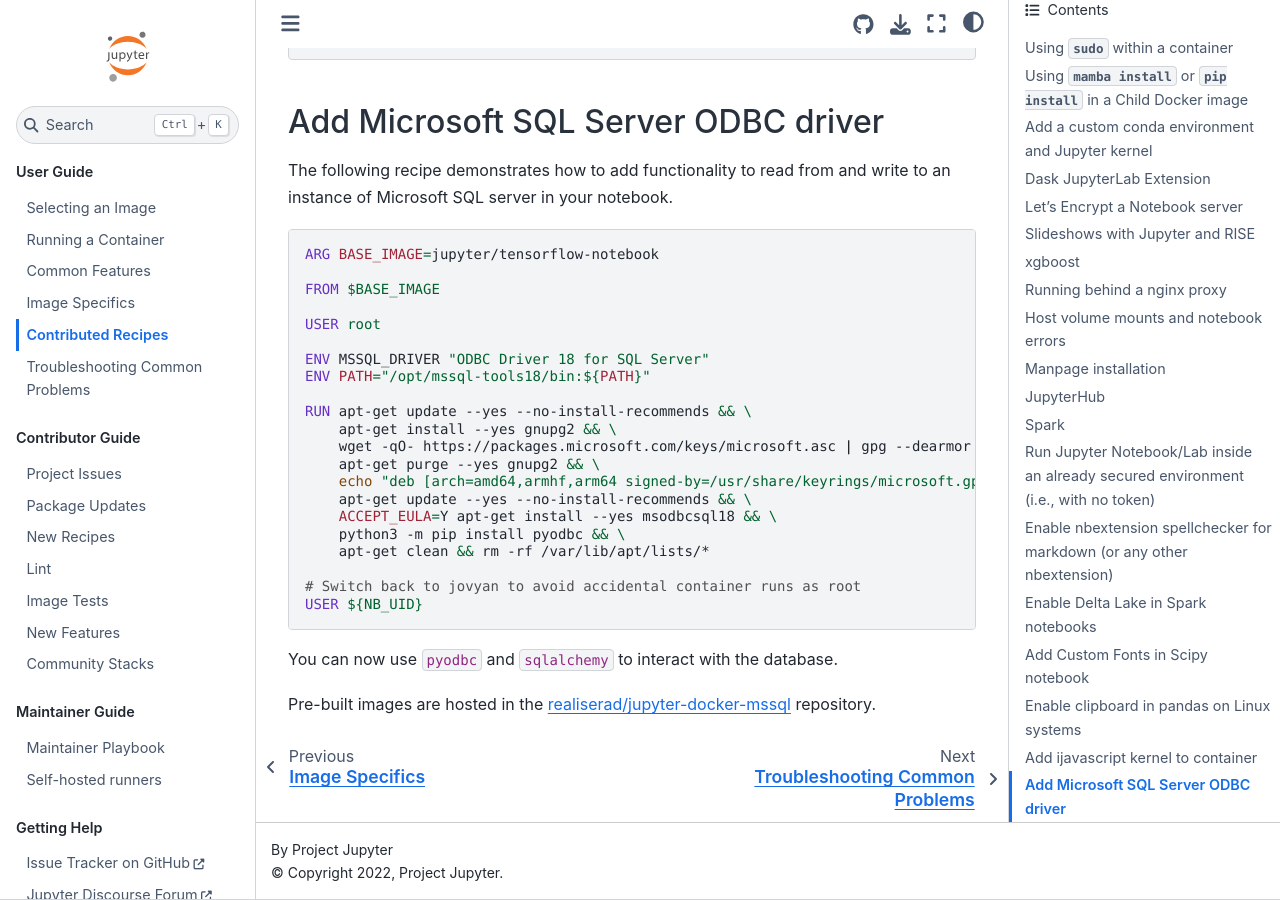
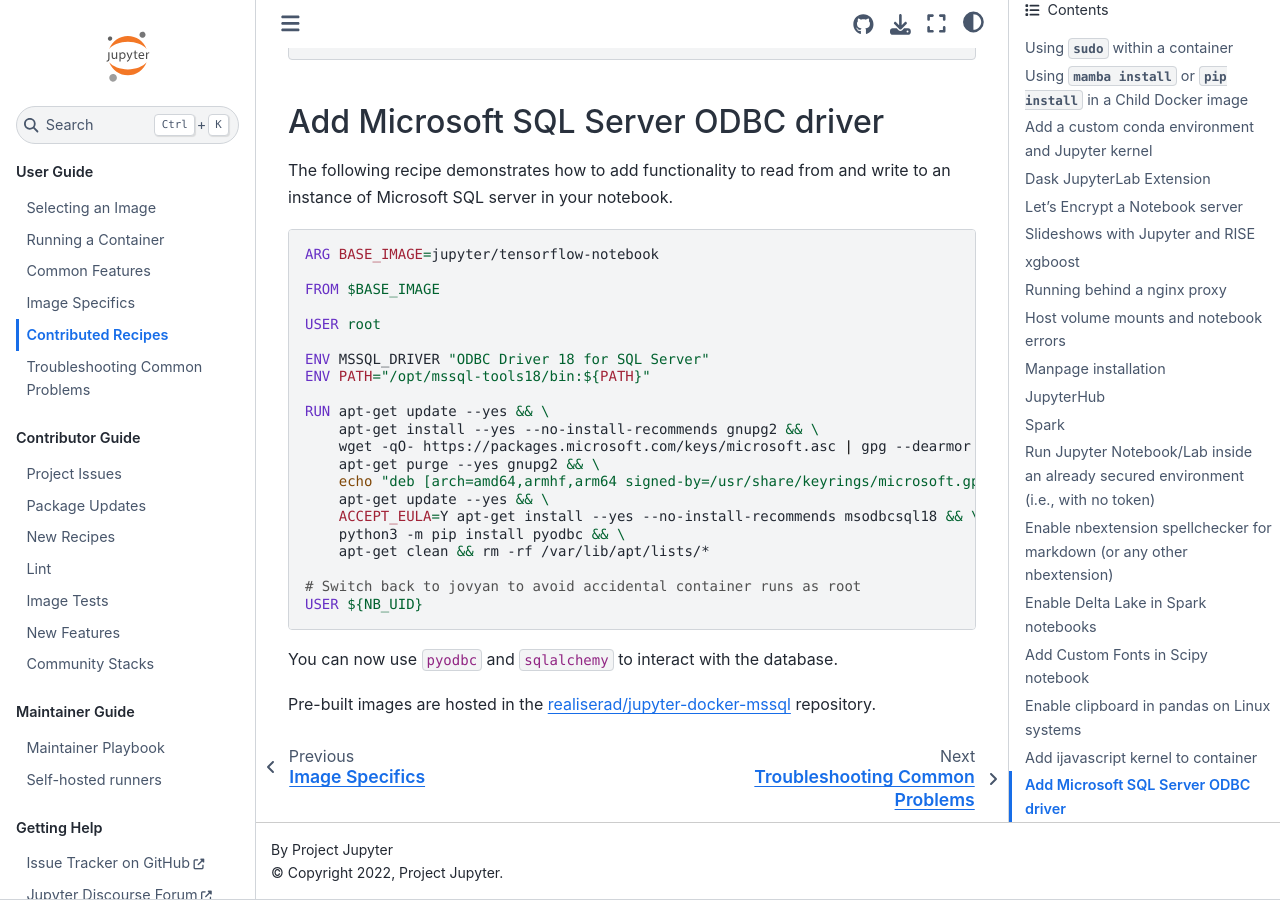
Before and after one commit to jupyter/docker-stacks, a Sphinx documentation site: the page built from docs/using/recipes.md, in a window 1280 px wide and 900 px high, scrolled down 12589 px. Built offline with Sphinx 7.4.7 and the Sphinx Book theme 1.1.4, drawn with Linux system fonts in a browser that asks for light colours.

```diff
--- a/docs/using/recipes.md
+++ b/docs/using/recipes.md
@@ -596,13 +596,13 @@ USER root
 ENV MSSQL_DRIVER "ODBC Driver 18 for SQL Server"
 ENV PATH="/opt/mssql-tools18/bin:${PATH}"
 
-RUN apt-get update --yes --no-install-recommends && \
-    apt-get install --yes gnupg2 && \
+RUN apt-get update --yes && \
+    apt-get install --yes --no-install-recommends gnupg2 && \
     wget -qO- https://packages.microsoft.com/keys/microsoft.asc | gpg --dearmor > /usr/share/keyrings/microsoft.gpg && \
     apt-get purge --yes gnupg2 && \
     echo "deb [arch=amd64,armhf,arm64 signed-by=/usr/share/keyrings/microsoft.gpg] https://packages.microsoft.com/ubuntu/22.04/prod jammy main" > /etc/apt/sources.list.d/microsoft.list && \
-    apt-get update --yes --no-install-recommends && \
-    ACCEPT_EULA=Y apt-get install --yes msodbcsql18 && \
+    apt-get update --yes && \
+    ACCEPT_EULA=Y apt-get install --yes --no-install-recommends msodbcsql18 && \
     python3 -m pip install pyodbc && \
     apt-get clean && rm -rf /var/lib/apt/lists/*
 
```
